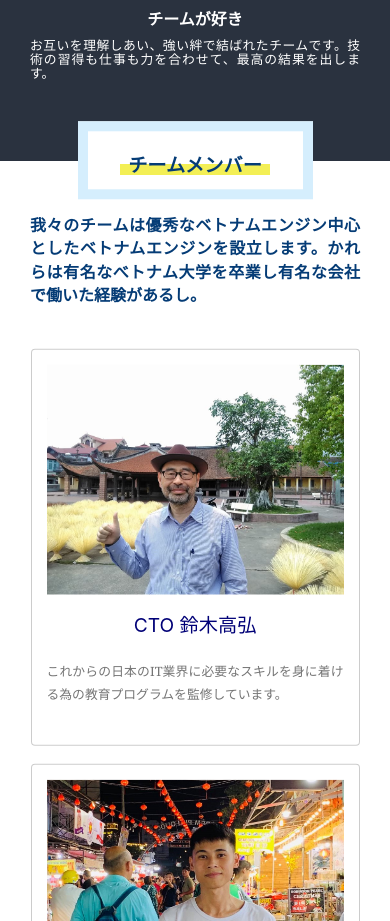
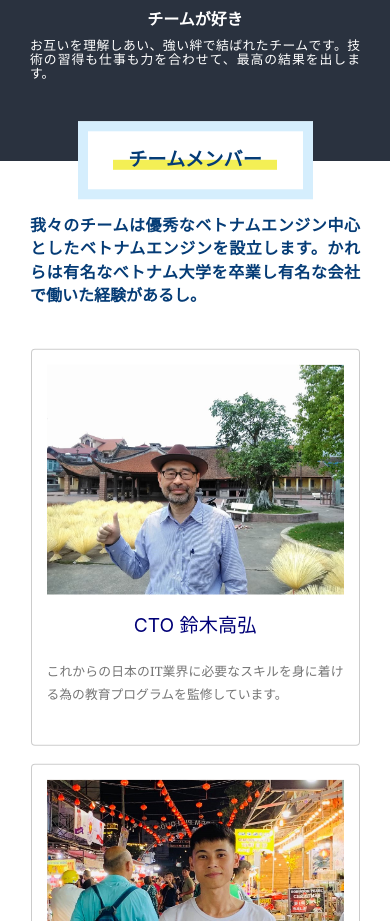
Before and after one commit to rokkuminchan/GatsbyHello1, a Gatsby site: page /about-us in a window 390 px wide. Shown: the part 4820-5741 px from the top of the page. Built offline with nearby package versions, Linux system fonts and the light colour scheme; Gatsby itself is replaced by a stand-in of ours.

```diff
--- a/src/sections/MemberIntroduction.css
+++ b/src/sections/MemberIntroduction.css
@@ -11,17 +11,18 @@
     font-weight: bold;
     transform: translateY(-115%);
     margin: 0 auto;
+    line-height: 0.5em;
   }
 
   .memberintroduction__title:before {
     display: block;
     position: absolute;
     bottom: 0%;
-    left: 15%;
+    left: 12%;
     content: '';
-    width: 70%;
-    height: 11px;
-    transform: translateY(-130%);
+    width: 76%;
+    height: 10px;
+    transform: translateY(-195%);
     background-color: #F3EF55;
     z-index: -1;
   }
```
